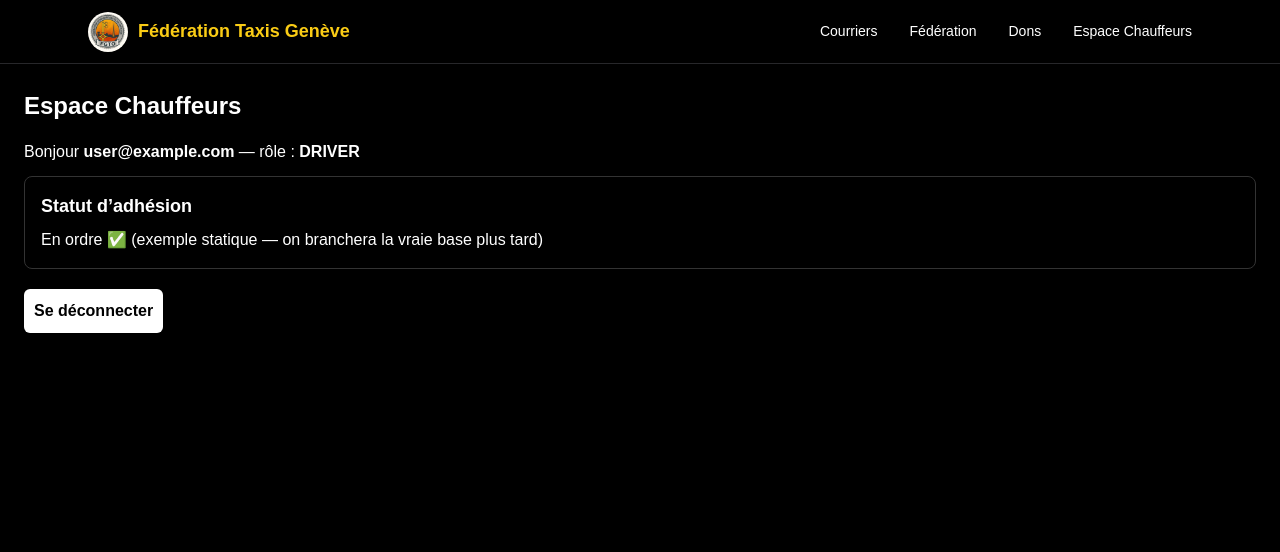
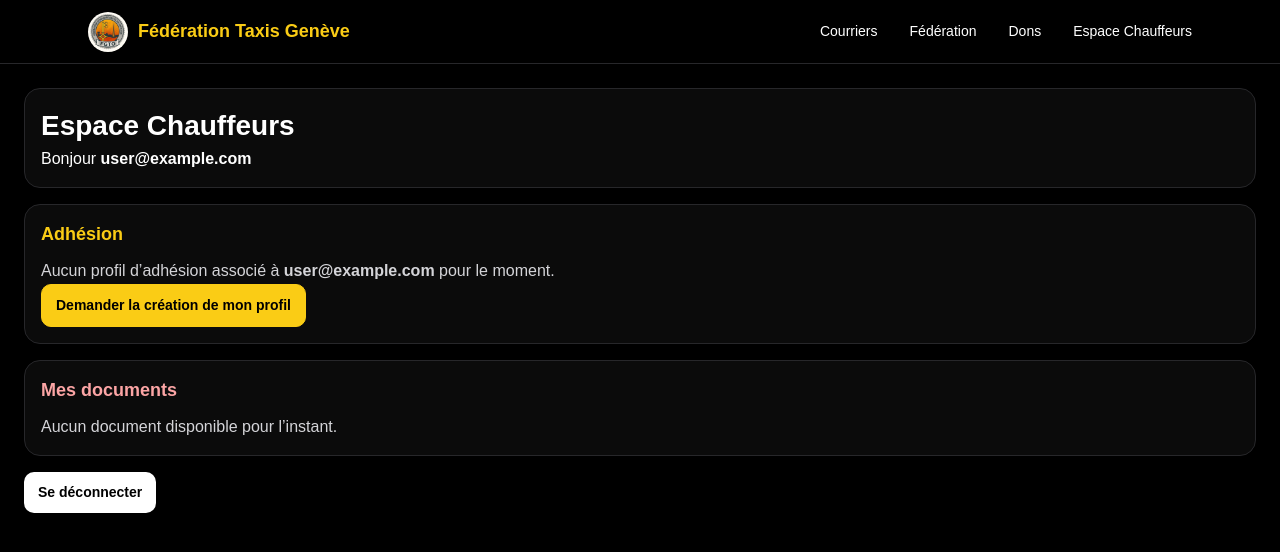
Before and after one commit to Alexandre437/federation-taxis, a Next.js app: page /espace in a window 1280 px wide. Shown: the top 552 px of the page. Built offline with nearby package versions, Linux system fonts and the light colour scheme; no server answers; sample sign-in values are in the browser's storage.

Commit message:
Espace Chauffeurs: membership status with demo data

```diff
--- a/app/espace/page.tsx
+++ b/app/espace/page.tsx
@@ -1,8 +1,9 @@
 "use client";
 
-import { useEffect } from "react";
+import { useEffect, useMemo } from "react";
 import { useSession, signOut } from "next-auth/react";
 import { useRouter } from "next/navigation";
+import { findMemberByEmail } from "@/data/members";
 
 export default function Espace() {
   const { data: session, status } = useSession();
@@ -15,36 +16,166 @@ export default function Espace() {
   if (status === "loading") return <div style={{ minHeight: "60vh" }}>Chargement…</div>;
   if (!session) return null;
 
-  const email = session.user?.email ?? "";
-  const role = session.user?.role ?? "DRIVER";
+  const userEmail = session.user?.email ?? "";
+  const member = useMemo(() => findMemberByEmail(userEmail), [userEmail]);
+
+  const today = new Date();
+  const paidUntil = member?.paidUntil ? new Date(member.paidUntil) : null;
+  const isActive = paidUntil ? paidUntil >= new Date(today.toDateString()) : false;
+  const daysLeft = paidUntil ? Math.ceil((paidUntil.getTime() - today.getTime()) / (1000 * 60 * 60 * 24)) : 0;
 
   return (
-    <div style={{ minHeight: "60vh" }}>
-      <h1 style={{ fontSize: 24, fontWeight: "bold", marginBottom: 16 }}>Espace Chauffeurs</h1>
-      <p style={{ marginBottom: 12 }}>
-        Bonjour <strong>{email}</strong> — rôle : <strong>{role}</strong>
-      </p>
+    <div style={{ display: "grid", gap: 16 }}>
+      {/* Header */}
+      <section style={styles.block}>
+        <h1 style={styles.h1}>Espace Chauffeurs</h1>
+        <p style={styles.muted}>Bonjour <strong>{userEmail}</strong></p>
+      </section>
 
-      <div style={{ border: "1px solid #333", borderRadius: 8, padding: 16, marginTop: 12 }}>
-        <h2 style={{ fontSize: 18, fontWeight: "bold", marginBottom: 8 }}>Statut d’adhésion</h2>
-        <p>En ordre ✅ (exemple statique — on branchera la vraie base plus tard)</p>
+      {/* Membership status */}
+      <section style={styles.block}>
+        <h2 style={styles.h2Yellow}>Adhésion</h2>
+
+        {member ? (
+          <>
+            <div style={styles.kv}>
+              <div>Nom</div>
+              <div style={styles.kvVal}>{member.name ?? "—"}</div>
+
+              <div>N° Membre</div>
+              <div style={styles.kvVal}>{member.memberId}</div>
+
+              <div>Valide jusqu’au</div>
+              <div style={styles.kvVal}>
+                {paidUntil ? paidUntil.toLocaleDateString() : "—"}
+              </div>
             </div>
 
+            <div style={{ marginTop: 12 }}>
+              {isActive ? (
+                <span style={styles.badgeOk}>
+                  ✅ En ordre — {daysLeft} jour{Math.abs(daysLeft) > 1 ? "s" : ""} restants
+                </span>
+              ) : (
+                <span style={styles.badgeWarn}>
+                  ❌ Adhésion expirée
+                </span>
+              )}
+            </div>
+
+            <div style={{ marginTop: 16, display: "flex", gap: 10, flexWrap: "wrap" }}>
+              <button
+                disabled
+                title="Bientôt disponible"
+                style={{ ...styles.button, ...styles.buttonGhost, opacity: 0.7, cursor: "not-allowed" }}
+              >
+                📄 Télécharger bulletin de versement (bientôt)
+              </button>
+              <a
+                href="mailto:contact@federation-taxis-ge.ch?subject=Adh%C3%A9sion"
+                style={{ ...styles.button, ...styles.buttonPrimary, textDecoration: "none" }}
+              >
+                Contacter le secrétariat
+              </a>
+            </div>
+          </>
+        ) : (
+          <>
+            <p style={styles.p}>
+              Aucun profil d’adhésion associé à <strong>{userEmail}</strong> pour le moment.
+            </p>
+            <a
+              href="mailto:contact@federation-taxis-ge.ch?subject=Demande%20de%20cr%C3%A9ation%20de%20profil%20adh%C3%A9rent"
+              style={{ ...styles.button, ...styles.buttonPrimary, textDecoration: "none" }}
+            >
+              Demander la création de mon profil
+            </a>
+          </>
+        )}
+      </section>
+
+      {/* My documents */}
+      <section style={styles.block}>
+        <h2 style={styles.h2Red}>Mes documents</h2>
+        <p style={styles.p}>Aucun document disponible pour l’instant.</p>
+      </section>
+
+      {/* Actions */}
+      <div style={{ display: "flex", gap: 10, flexWrap: "wrap" }}>
         <button
           onClick={() => signOut({ callbackUrl: "/" })}
           style={{
-          marginTop: 20,
+            ...styles.button,
             backgroundColor: "#fff",
             color: "#000",
-          fontWeight: "bold",
-          padding: 10,
-          borderRadius: 6,
             border: "none",
-          cursor: "pointer",
           }}
         >
           Se déconnecter
         </button>
       </div>
+    </div>
   );
 }
+
+const styles: Record<string, React.CSSProperties> = {
+  block: {
+    border: "1px solid #27272a",
+    borderRadius: 16,
+    padding: 16,
+    backgroundColor: "#0b0b0b",
+  },
+  h1: { fontSize: 28, fontWeight: 900, margin: 0, color: "#fff" },
+  h2Yellow: { fontSize: 18, fontWeight: 800, margin: "0 0 10px", color: "#facc15" },
+  h2Red: { fontSize: 18, fontWeight: 800, margin: "0 0 10px", color: "#fca5a5" },
+  p: { color: "#d4d4d8", lineHeight: 1.6, margin: "8px 0 0" },
+
+  kv: {
+    display: "grid",
+    gridTemplateColumns: "150px 1fr",
+    gap: 8,
+    color: "#d4d4d8",
+    alignItems: "center",
+  },
+  kvVal: { color: "#fff" },
+
+  badgeOk: {
+    display: "inline-block",
+    padding: "6px 10px",
+    borderRadius: 999,
+    background: "rgba(34,197,94,0.15)",
+    border: "1px solid rgba(34,197,94,0.35)",
+    color: "#a7f3d0",
+    fontWeight: 700,
+    fontSize: 14,
+  },
+  badgeWarn: {
+    display: "inline-block",
+    padding: "6px 10px",
+    borderRadius: 999,
+    background: "rgba(239,68,68,0.15)",
+    border: "1px solid rgba(239,68,68,0.35)",
+    color: "#fecaca",
+    fontWeight: 700,
+    fontSize: 14,
+  },
+
+  button: {
+    display: "inline-block",
+    padding: "10px 14px",
+    borderRadius: 10,
+    fontWeight: 800,
+    fontSize: 14,
+    cursor: "pointer",
+  },
+  buttonPrimary: {
+    backgroundColor: "#facc15",
+    color: "#000",
+    border: "1px solid #facc15",
+  },
+  buttonGhost: {
+    backgroundColor: "rgba(255,255,255,0.06)",
+    color: "#fff",
+    border: "1px solid #3f3f46",
+  },
+};
--- /dev/null
+++ b/data/members.ts
@@ -0,0 +1,29 @@
+// data/members.ts
+export type Member = {
+  email: string;
+  name?: string;
+  memberId: string;
+  paidUntil: string; // ISO date, e.g. "2025-12-31"
+};
+
+export const members: Member[] = [
+  {
+    email: "driver@example.com",
+    name: "Chauffeur Démo",
+    memberId: "FGTO-001",
+    paidUntil: "2026-12-31",
+  },
+  {
+    email: "admin@example.com",
+    name: "Admin Démo",
+    memberId: "FGTO-ADMIN",
+    paidUntil: "2024-12-31", // expiré pour la démo
+  },
+];
+
+// Helper: find the member by email
+export function findMemberByEmail(email?: string | null): Member | null {
+  if (!email) return null;
+  const m = members.find((x) => x.email.toLowerCase() === email.toLowerCase());
+  return m ?? null;
+}
```
Lines whose indentation alone changed are shown as unchanged.
